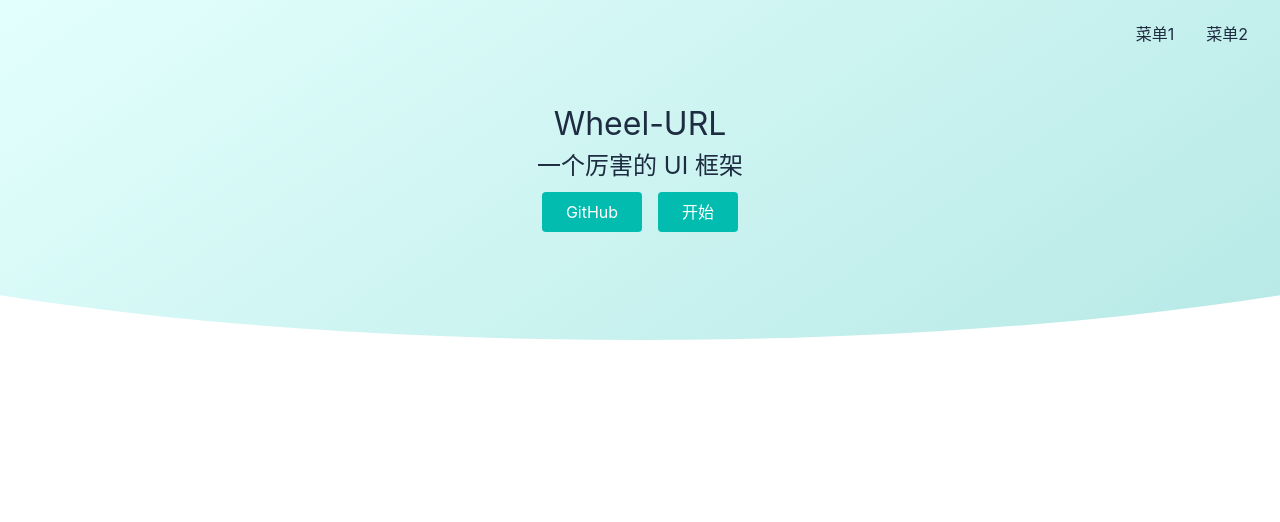
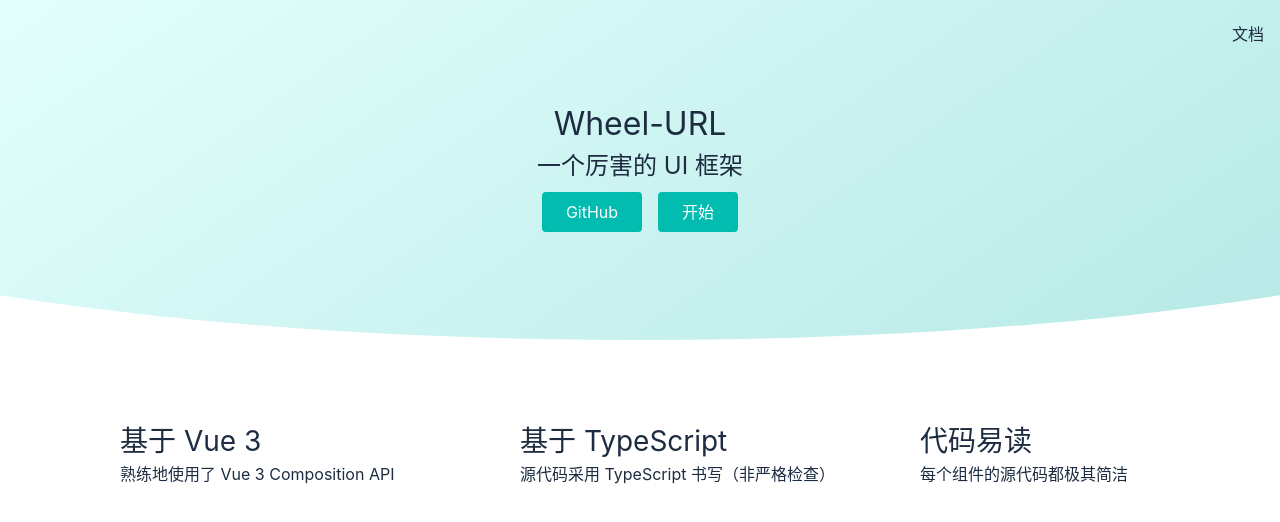
Before and after one commit to Lu9709/wheel-ui-1, a Vue app: page / in a window 1280 px wide. Shown: the top 522 px of the page. Built offline with nearby package versions, Linux system fonts and the light colour scheme.

Commit message:
跟新切换按钮的样式

```diff
--- a/src/components/TopNav.vue
+++ b/src/components/TopNav.vue
@@ -6,17 +6,23 @@
       </svg>
     </div>
     <ul class="menu">
-      <li>菜单1</li>
-      <li>菜单2</li>
+      <router-link to="/doc">文档</router-link>
     </ul>
-    <img src="../assets/images/list.png" alt=""
-         class="toggleAside" @click="toggleMenu">
+    <svg v-if="toggleMenuButtonVisible" class="toggleAside" @click="toggleMenu">
+      <use xlink:href="#icon-menu"></use>
+    </svg>
   </div>
 </template>
 <script lang="ts">
 import {inject, Ref} from 'vue';
 
 export default {
+  props: {
+    toggleMenuButtonVisible: {
+      type: Boolean,
+      default: false
+    }
+  },
   setup() {
     const asideVisible = inject<Ref<boolean>>('asideVisible');
     const toggleMenu = () => {
@@ -61,8 +67,8 @@
 
   > .toggleAside {
     display: none;
-    width: 24px;
-    height: 24px;
+    width: 32px;
+    height: 32px;
     position: absolute;
     left: 16px;
     top: 50%;
--- a/src/views/Doc.vue
+++ b/src/views/Doc.vue
@@ -1,6 +1,6 @@
 <template>
   <div class="layout">
-    <top-nav class="nav"/>
+    <top-nav toggleMenuButtonVisible class="nav"/>
     <div class="content">
       <aside v-if="asideVisible">
         <h2>组件列表</h2>
--- a/src/views/Home.vue
+++ b/src/views/Home.vue
@@ -12,15 +12,29 @@
       </div>
     </div>
     <div class="features">
-      <svg class="icon">
+      <ul>
+        <li>
+          <svg>
             <use xlink:href="#icon-vue"></use>
           </svg>
-      <svg class="icon">
+          <h3>基于 Vue 3</h3>
+          <p>熟练地使用了 Vue 3 Composition API</p>
+        </li>
+        <li>
+          <svg>
             <use xlink:href="#icon-ts"></use>
           </svg>
-      <svg class="icon">
+          <h3>基于 TypeScript </h3>
+          <p>源代码采用 TypeScript 书写（非严格检查）</p>
+        </li>
+        <li>
+          <svg>
             <use xlink:href="#icon-light"></use>
           </svg>
+          <h3>代码易读</h3>
+          <p>每个组件的源代码都极其简洁</p>
+        </li>
+      </ul>
     </div>
   </div>
 </template>
@@ -39,12 +53,51 @@
   background: linear-gradient(145deg, rgba(227, 255, 253, 1) 0%, rgba(183, 233, 230, 1) 100%);
   clip-path: ellipse(80% 60% at 50% 40%);
 }
+
 .features {
-  >svg {
+  margin: 64px auto;
+  width: 400px;
+  @media (min-width: 800px) {
+    width: 800px;
+  }
+  @media (min-width: 1200px) {
+    width: 1200px;
+  }
+
+  > ul {
+    display: flex;
+    flex-wrap: wrap;
+
+    > li {
+      width: 400px;
+      margin: 16px 0;
+      display: grid;
+      justify-content: start;
+      align-content: space-between;
+      grid-template-areas:
+        "icon title"
+        "icon text";
+      grid-template-columns: 80px auto;
+      grid-template-rows: 1fr auto;
+
+      > svg {
+        grid-area: icon;
         width: 64px;
         height: 64px;
       }
+
+      > h3 {
+        grid-area: title;
+        font-size: 28px;
       }
+
+      > p {
+        grid-area: text
+      }
+    }
+  }
+}
+
 .banner {
   padding: 100px 0;
   display: flex;
@@ -59,10 +112,11 @@
     a {
       margin: 0 8px;
       background: $green;
-      color:white;
+      color: white;
       display: inline-block;
       padding: 8px 24px;
       border-radius: $border-radius;
+
       &:hover {
         text-decoration: none;
       }
```
Lines whose indentation alone changed are shown as unchanged.
